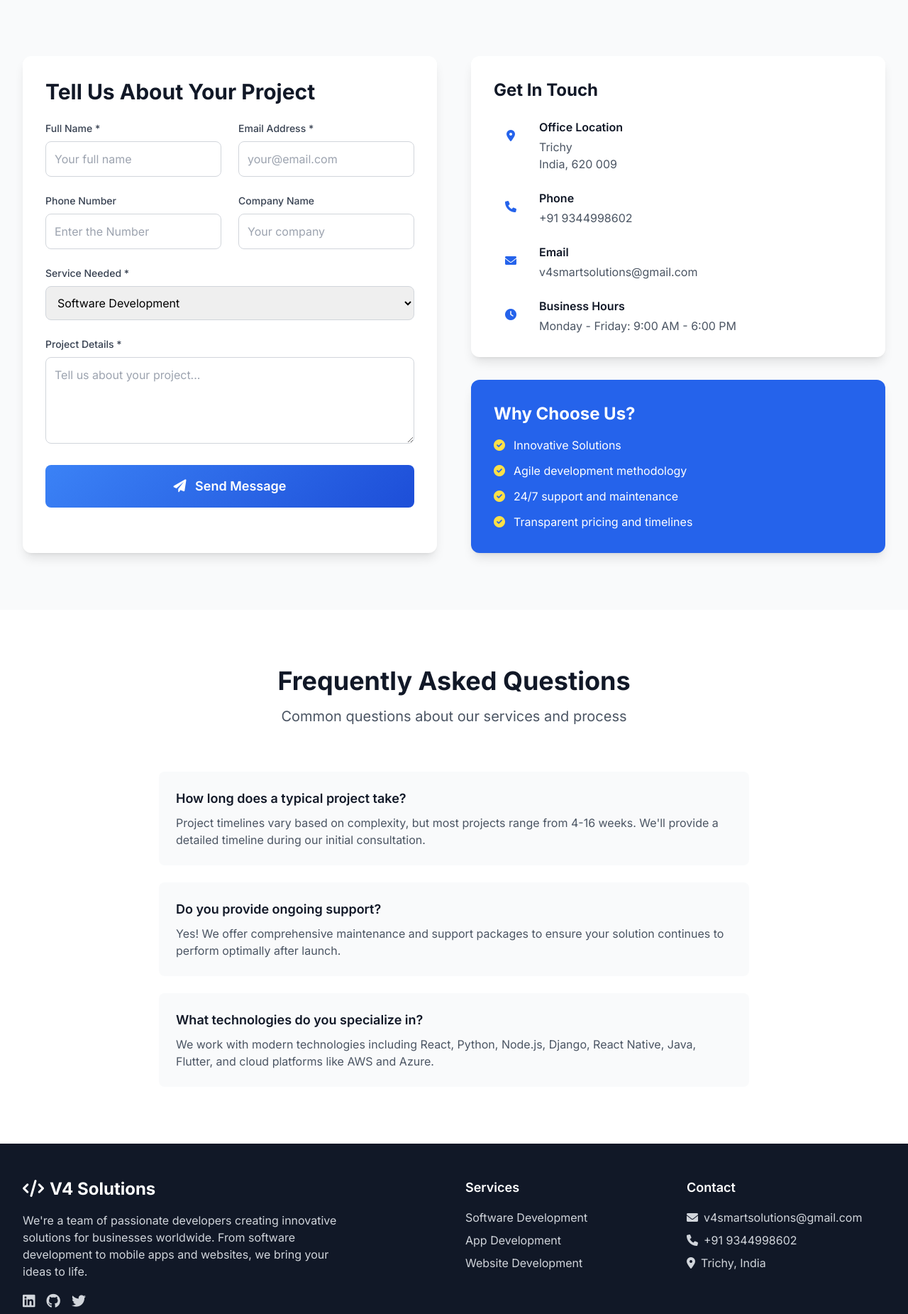
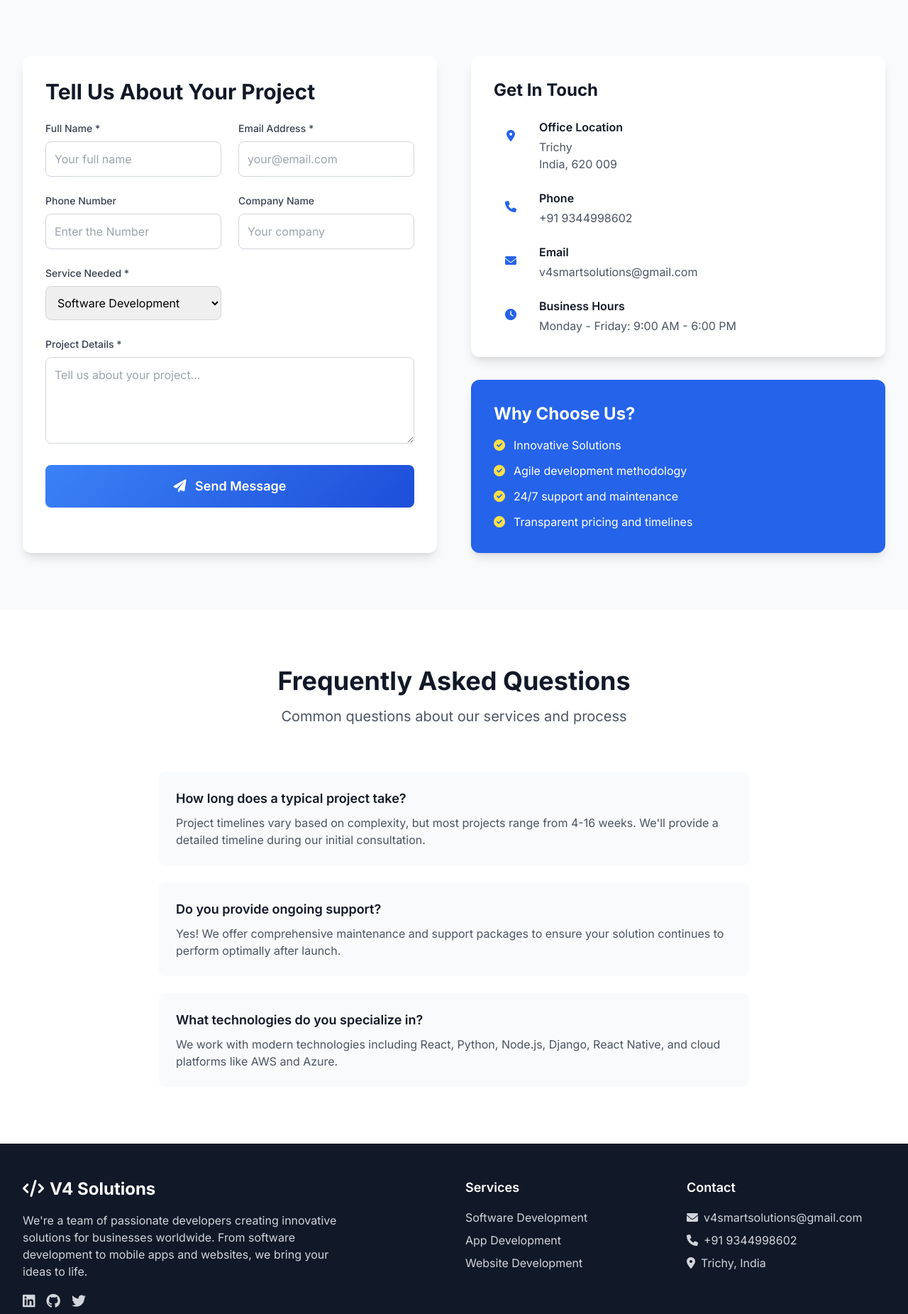
Before and after one commit to Sriraja2005/V4, a Django app: page /contact/ in a window 1280 px wide. Shown: the part 353-2204 px from the top of the page at 71% size. Run offline with Django 5.2, Linux system fonts and the light colour scheme; some libraries are stand-ins or nearby versions.

Commit message:
Update contact.html

```diff
--- a/templates/main/contact.html
+++ b/templates/main/contact.html
@@ -4,33 +4,33 @@
 
 {% block content %}
 <!-- Hero Section -->
-<section class="bg-primary-900 text-white py-20 relative z-0" data-aos="fade-up">
+<section class="bg-primary-900 text-white py-20">
     <div class="max-w-7xl mx-auto px-4 sm:px-6 lg:px-8 text-center">
-        <h1 class="text-5xl font-bold mb-6" data-aos="zoom-in">Let's Build Something Amazing</h1>
-        <p class="text-xl text-gray-200 max-w-3xl mx-auto" data-aos="fade-up" data-aos-delay="200">
+        <h1 class="text-5xl font-bold mb-6">Let's Build Something Amazing</h1>
+        <p class="text-xl text-gray-200 max-w-3xl mx-auto">
             Ready to transform your business with cutting-edge technology? We're here to help.
         </p>
     </div>
 </section>
 
 <!-- Contact Form Section -->
-<section class="py-20 bg-gray-50 relative z-0">
+<section class="py-20 bg-gray-50">
     <div class="max-w-7xl mx-auto px-4 sm:px-6 lg:px-8">
         <div class="grid grid-cols-1 lg:grid-cols-2 gap-12">
             <!-- Contact Form -->
-            <div class="bg-white rounded-xl shadow-lg p-8" data-aos="fade-right">
+            <div class="bg-white rounded-xl shadow-lg p-8">
                 <h2 class="text-3xl font-bold text-gray-900 mb-6">Tell Us About Your Project</h2>
                 <form method="post" class="space-y-6">
                     {% csrf_token %}
 
                     <div class="grid grid-cols-1 md:grid-cols-2 gap-6">
-                        <div data-aos="fade-up">
+                        <div>
                             <label for="{{ form.name.id_for_label }}" class="block text-sm font-medium text-gray-700 mb-2">
                                 Full Name *
                             </label>
                             {{ form.name }}
                         </div>
-                        <div data-aos="fade-up" data-aos-delay="100">
+                        <div>
                             <label for="{{ form.email.id_for_label }}" class="block text-sm font-medium text-gray-700 mb-2">
                                 Email Address *
                             </label>
@@ -39,13 +39,13 @@
                     </div>
 
                     <div class="grid grid-cols-1 md:grid-cols-2 gap-6">
-                        <div data-aos="fade-up" data-aos-delay="200">
+                        <div>
                             <label for="{{ form.phone.id_for_label }}" class="block text-sm font-medium text-gray-700 mb-2">
                                 Phone Number
                             </label>
                             {{ form.phone }}
                         </div>
-                        <div data-aos="fade-up" data-aos-delay="300">
+                        <div>
                             <label for="{{ form.company.id_for_label }}" class="block text-sm font-medium text-gray-700 mb-2">
                                 Company Name
                             </label>
@@ -53,21 +53,24 @@
                         </div>
                     </div>
 
-                    <div data-aos="fade-up" data-aos-delay="400">
-                        <label for="{{ form.service_type.id_for_label }}" class="block text-sm font-medium text-gray-700 mb-2">
-                            Service Needed *
-                        </label>
-                        {{ form.service_type }}
+                    <div class="grid grid-cols-1 md:grid-cols-2 gap-6">
+                        <div>
+                            <label for="{{ form.service_type.id_for_label }}" class="block text-sm font-medium text-gray-700 mb-2">
+                                Service Needed *
+                            </label>
+                            {{ form.service_type }}
+                        </div>
+
                     </div>
 
-                    <div data-aos="fade-up" data-aos-delay="500">
+                    <div>
                         <label for="{{ form.message.id_for_label }}" class="block text-sm font-medium text-gray-700 mb-2">
                             Project Details *
                         </label>
                         {{ form.message }}
                     </div>
 
-                    <button type="submit" class="w-full btn-primary text-white py-4 rounded-lg text-lg font-semibold" data-aos="zoom-in" data-aos-delay="600">
+                    <button type="submit" class="w-full btn-primary text-white py-4 rounded-lg text-lg font-semibold">
                         <i class="fas fa-paper-plane mr-2"></i>
                         Send Message
                     </button>
@@ -75,11 +78,11 @@
             </div>
 
             <!-- Contact Information -->
-            <div class="space-y-8" data-aos="fade-left">
-                <div class="bg-white rounded-xl shadow-lg p-8" data-aos="fade-up">
+            <div class="space-y-8">
+                <div class="bg-white rounded-xl shadow-lg p-8">
                     <h3 class="text-2xl font-bold text-gray-900 mb-6">Get In Touch</h3>
                     <div class="space-y-6">
-                        <div class="flex items-start flex-wrap" data-aos="fade-up" data-aos-delay="100">
+                        <div class="flex items-start">
                             <div class="w-12 h-12 bg-primary-100 rounded-lg flex items-center justify-center mr-4 flex-shrink-0">
                                 <i class="fas fa-map-marker-alt text-primary-600"></i>
                             </div>
@@ -89,7 +92,7 @@
                             </div>
                         </div>
 
-                        <div class="flex items-start flex-wrap" data-aos="fade-up" data-aos-delay="200">
+                        <div class="flex items-start">
                             <div class="w-12 h-12 bg-primary-100 rounded-lg flex items-center justify-center mr-4 flex-shrink-0">
                                 <i class="fas fa-phone text-primary-600"></i>
                             </div>
@@ -99,7 +102,7 @@
                             </div>
                         </div>
 
-                        <div class="flex items-start flex-wrap" data-aos="fade-up" data-aos-delay="300">
+                        <div class="flex items-start">
                             <div class="w-12 h-12 bg-primary-100 rounded-lg flex items-center justify-center mr-4 flex-shrink-0">
                                 <i class="fas fa-envelope text-primary-600"></i>
                             </div>
@@ -109,7 +112,7 @@
                             </div>
                         </div>
 
-                        <div class="flex items-start flex-wrap" data-aos="fade-up" data-aos-delay="400">
+                        <div class="flex items-start">
                             <div class="w-12 h-12 bg-primary-100 rounded-lg flex items-center justify-center mr-4 flex-shrink-0">
                                 <i class="fas fa-clock text-primary-600"></i>
                             </div>
@@ -121,22 +124,22 @@
                     </div>
                 </div>
 
-                <div class="bg-primary-600 rounded-xl shadow-lg p-8 text-white" data-aos="fade-up" data-aos-delay="500">
+                <div class="bg-primary-600 rounded-xl shadow-lg p-8 text-white">
                     <h3 class="text-2xl font-bold mb-4">Why Choose Us?</h3>
                     <ul class="space-y-3">
-                        <li class="flex items-center" data-aos="fade-right" data-aos-delay="600">
+                        <li class="flex items-center">
                             <i class="fas fa-check-circle mr-3 text-yellow-300"></i>
                            Innovative Solutions
                         </li>
-                        <li class="flex items-center" data-aos="fade-right" data-aos-delay="700">
+                        <li class="flex items-center">
                             <i class="fas fa-check-circle mr-3 text-yellow-300"></i>
                             Agile development methodology
                         </li>
-                        <li class="flex items-center" data-aos="fade-right" data-aos-delay="800">
+                        <li class="flex items-center">
                             <i class="fas fa-check-circle mr-3 text-yellow-300"></i>
                             24/7 support and maintenance
                         </li>
-                        <li class="flex items-center" data-aos="fade-right" data-aos-delay="900">
+                        <li class="flex items-center">
                             <i class="fas fa-check-circle mr-3 text-yellow-300"></i>
                             Transparent pricing and timelines
                         </li>
@@ -148,9 +151,9 @@
 </section>
 
 <!-- FAQ Section -->
-<section class="py-20 bg-white relative z-0">
+<section class="py-20 bg-white">
     <div class="max-w-4xl mx-auto px-4 sm:px-6 lg:px-8">
-        <div class="text-center mb-16" data-aos="fade-up">
+        <div class="text-center mb-16">
             <h2 class="text-4xl font-bold text-gray-900 mb-4">Frequently Asked Questions</h2>
             <p class="text-xl text-gray-600">
                 Common questions about our services and process
@@ -158,17 +161,17 @@
         </div>
 
         <div class="space-y-6">
-            <div class="bg-gray-50 rounded-lg p-6" data-aos="fade-up">
+            <div class="bg-gray-50 rounded-lg p-6">
                 <h3 class="text-lg font-semibold text-gray-900 mb-2">How long does a typical project take?</h3>
                 <p class="text-gray-600">Project timelines vary based on complexity, but most projects range from 4-16 weeks. We'll provide a detailed timeline during our initial consultation.</p>
             </div>
-            <div class="bg-gray-50 rounded-lg p-6" data-aos="fade-up" data-aos-delay="100">
+            <div class="bg-gray-50 rounded-lg p-6">
                 <h3 class="text-lg font-semibold text-gray-900 mb-2">Do you provide ongoing support?</h3>
                 <p class="text-gray-600">Yes! We offer comprehensive maintenance and support packages to ensure your solution continues to perform optimally after launch.</p>
             </div>
-            <div class="bg-gray-50 rounded-lg p-6" data-aos="fade-up" data-aos-delay="200">
+            <div class="bg-gray-50 rounded-lg p-6">
                 <h3 class="text-lg font-semibold text-gray-900 mb-2">What technologies do you specialize in?</h3>
-                <p class="text-gray-600">We work with modern technologies including React, Python, Node.js, Django, React Native, Java, Flutter, and cloud platforms like AWS and Azure.</p>
+                <p class="text-gray-600">We work with modern technologies including React, Python, Node.js, Django, React Native, and cloud platforms like AWS and Azure.</p>
             </div>
         </div>
     </div>
```
